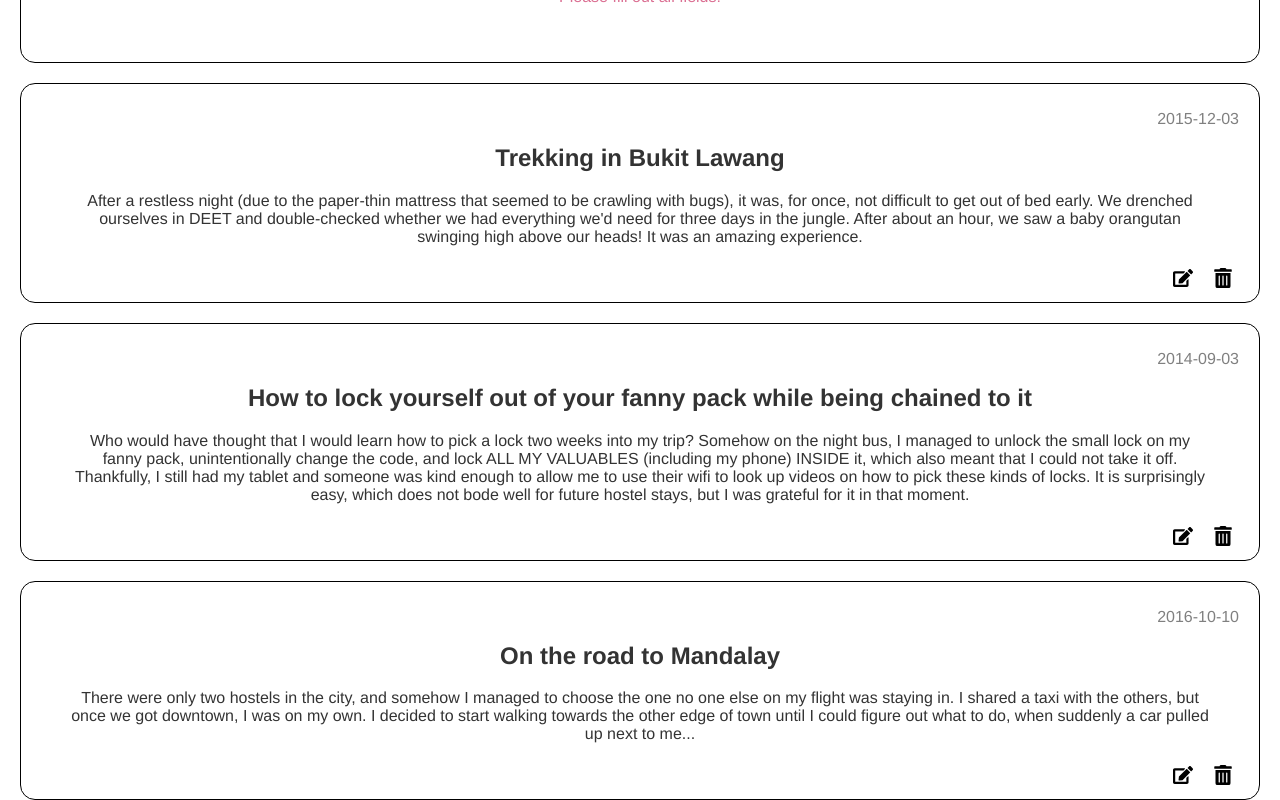
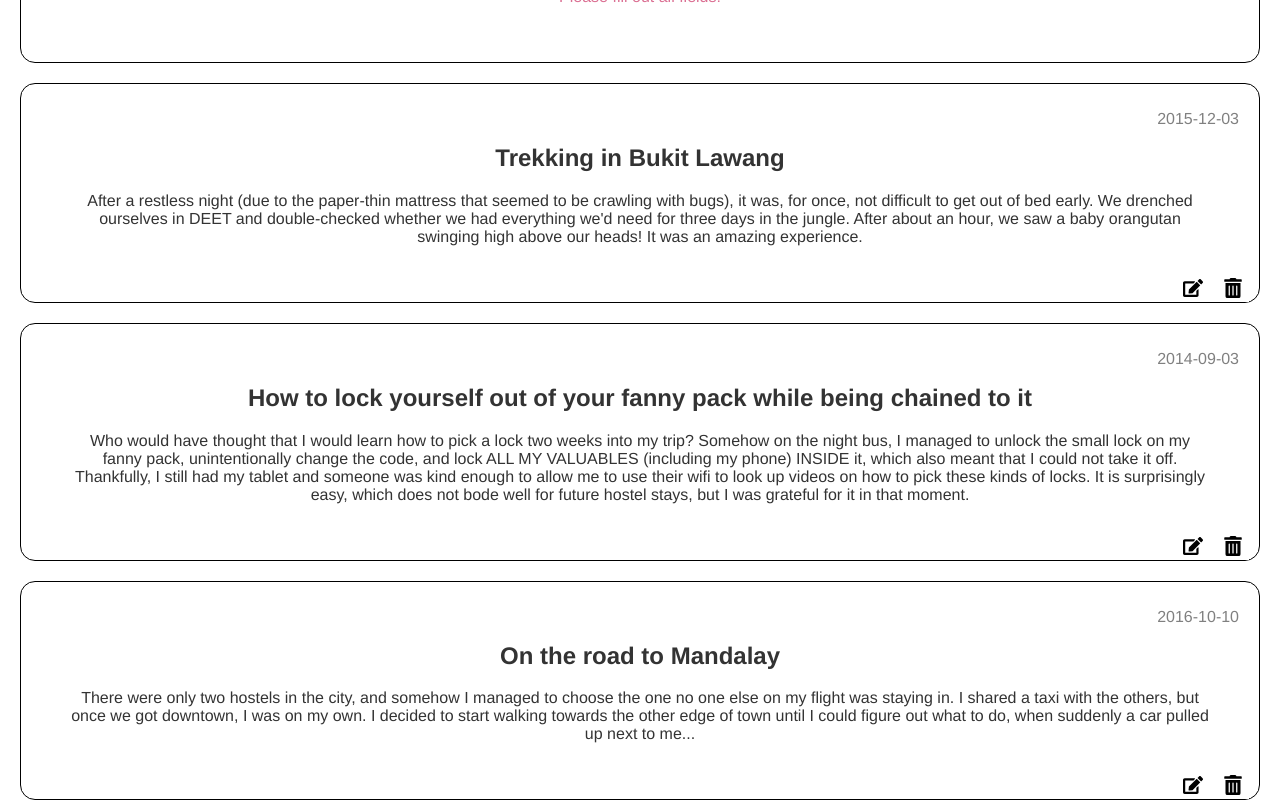
Before and after one commit to MaggieSchuetz/capstone-project, a React (Create React App) app: page / in a window 1280 px wide. Shown: the part 709-1509 px from the top of the page. Built offline with nearby package versions, Linux system fonts and the light colour scheme; a web font is replaced by a local one.

Commit message:
Add tests for edit entry function

```diff
--- a/src/components/JournalEntry.js
+++ b/src/components/JournalEntry.js
@@ -10,17 +10,18 @@ function JournalEntry({ item, handleDelete, editEntry }) {
       <Date>{item.date}</Date>
       <h2>{item.title}</h2>
       <p>{item.text}</p>
-      <Button
+      <IconButton
         type="button"
+        alt="delete"
         className="delete"
         aria-label="deleteJournalEntry"
         onClick={() => {
           handleDelete(item.id);
         }}
       >
-        <FaTrashAlt size={20} />
-      </Button>
-      <Button
+        <FaTrashAlt size={20} alt="delete" />
+      </IconButton>
+      <IconButton
         type="button"
         className="edit"
         aria-label="editJournalEntry"
@@ -28,8 +29,8 @@ function JournalEntry({ item, handleDelete, editEntry }) {
           editEntry(item);
         }}
       >
-        <FaEdit size={20} />
-      </Button>
+        <FaEdit size={20} alt="edit" />
+      </IconButton>
     </Card>
   );
 }
@@ -41,4 +42,19 @@ const Date = styled.p`
   right: 20px;
 `;
 
+const IconButton = styled.button`
+  height: fit-content;
+  width: fit-content;
+  color: black;
+  background-color: inherit;
+  border: none;
+  position: absolute;
+  bottom: 0px;
+  right: 10px;
+
+  &.edit {
+    right: 50px;
+  }
+`;
+
 export default JournalEntry;
```
Also changed, not shown: 1 other file (tests, documents, lock files or other folders).
